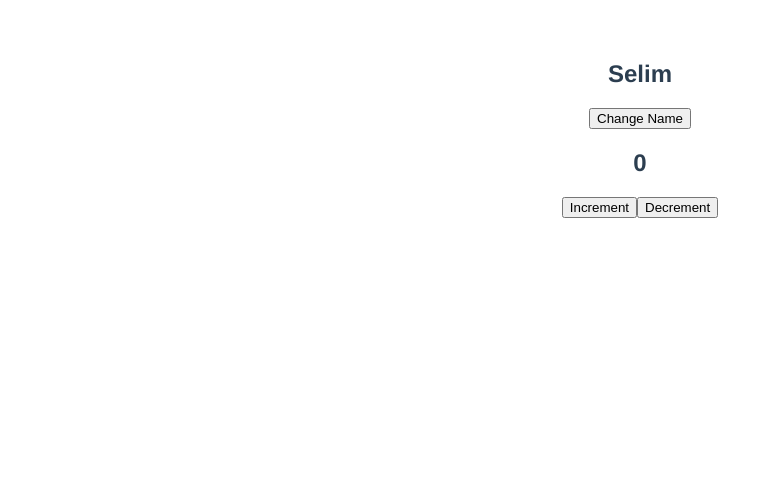
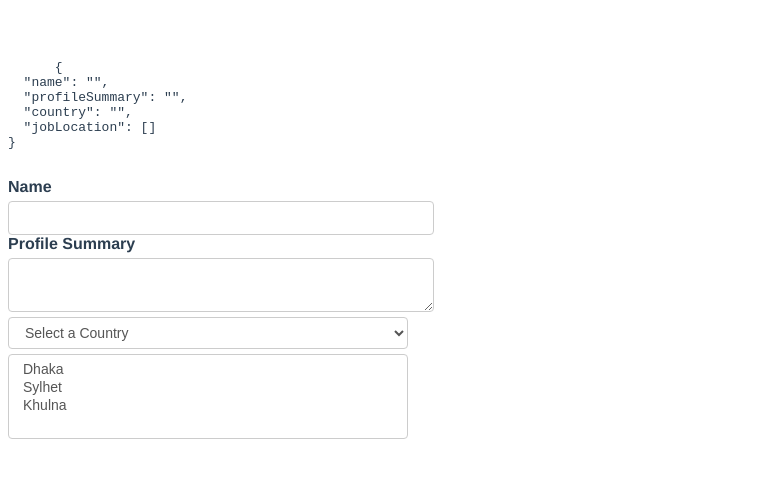
Before and after one commit to SelimReza1/vue-basic, a Vue app: page / in a window 1280 px wide. Shown: the top 478 px of the page, without its empty margins (0-773 px from the left). Built offline with nearby package versions, Linux system fonts and the light colour scheme.

Commit message:
form handeling part 1

```diff
--- a/src/App.vue
+++ b/src/App.vue
@@ -1,9 +1,36 @@
 <template>
-  <h2>{{name}}</h2>
-  <button v-on:click="changeName">Change Name</button>
-  <h2>{{count}}</h2>
-  <button @click="increment(5)">Increment</button>
-  <button @click="decrement(2)">Decrement</button>
+  <div>
+    <pre>
+      {{JSON.stringify(formValues, null, 2)}}
+    </pre>
+  </div>
+<form>
+  <div>
+    <label for="name">Name</label>
+    <input type="text" id="name" v-model="formValues.name">
+  </div>
+  <div>
+    <label for="profile">Profile Summary</label>
+    <textarea id="profile" v-model="formValues.profileSummary" />
+  </div>
+  <div>
+    <label for="country"></label>
+    <select id="country" v-model="formValues.country">
+      <option value="">Select a Country</option>
+      <option value="Bangladesh">Bangladesh</option>
+      <option value="India">India</option>
+      <option value="Thailand">Thailand</option>
+    </select>
+  </div>
+  <div>
+    <label for="jobLocation"></label>
+    <select id="jobLocation" multiple v-model="formValues.jobLocation">
+      <option value="Dhaka">Dhaka</option>
+      <option value="Sylhet">Sylhet</option>
+      <option value="Khulna">Khulna</option>
+    </select>
+  </div>
+</form>
 </template>
 
 <script>
@@ -12,21 +39,17 @@
   name: 'App',
   data() {
     return{
-      name: 'Selim',
-      count: 0,
+    formValues:{
+      name: '',
+      profileSummary: '',
+      country: '',
+      jobLocation: [],
+    }
     }
   },
   methods: {
-    changeName(){
-      this.name = 'Batman'
-    },
-      increment(num){
-        this.count += num;
-      },
-      decrement(num){
-        this.count -= num;
-      }
-  }
+
+  },
 }
 </script>
 
@@ -35,7 +58,7 @@
   font-family: Avenir, Helvetica, Arial, sans-serif;
   -webkit-font-smoothing: antialiased;
   -moz-osx-font-smoothing: grayscale;
-  text-align: center;
+  /*text-align: center;*/
   color: #2c3e50;
   margin-top: 60px;
 }
@@ -52,4 +75,28 @@
 .soldout {
   color: red;
 }
+label {
+  font-weight: bold;
+  display: flex;
+  margin-bottom: 5px;
+}
+input + label {
+  font-weight: bold;
+  display: inline-flex;
+  margin-right: 20px;
+}
+input[type='text'],
+textarea,
+select {
+  display: block;
+  width: 400px;
+  padding: 6px 12px;
+  font-size: 14px;
+  line-height: 1.42857143;
+  color: #555;
+  background-color: #fff;
+  background-image: none;
+  border: 1px solid #ccc;
+  border-radius: 4px;
+}
 </style>
```
